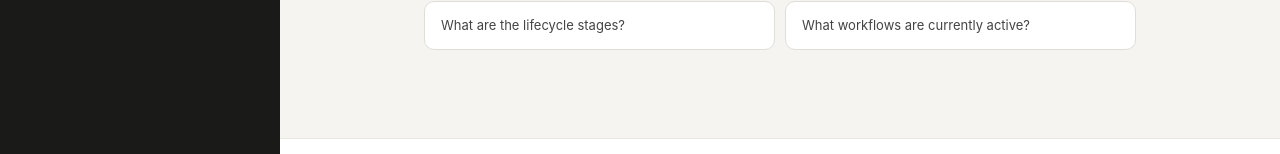
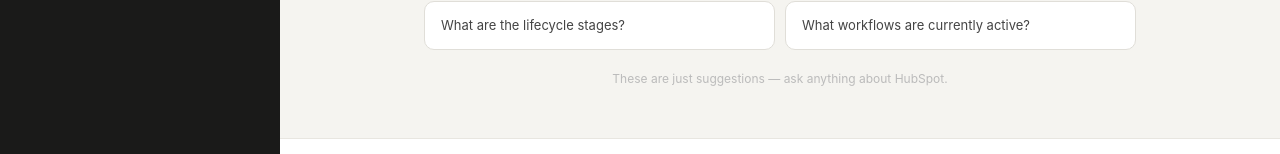
Before and after one commit to barborastuchlax/oakslab-hubspot-kb, a React (Vite) app: page / in a window 1280 px wide. Both pictures are taken after typing "Sample123" into the empty fields and a click on the button "Continue". Shown: the part 586-740 px from the top of the page. Built offline with nearby package versions, Linux system fonts and the light colour scheme.

Commit message:
add hint text below suggestions to encourage open-ended questions
https://claude.ai/code/session_013o5xg6JXBHjuu8SJr5FmXi

```diff
--- a/src/App.jsx
+++ b/src/App.jsx
@@ -507,6 +507,7 @@ export default function App() {
                     </div>
                   </div>
                 ))}
+                <p style={{ color: "#bbb", fontSize: "12px", textAlign: "center", marginTop: "12px" }}>These are just suggestions — ask anything about HubSpot.</p>
               </div>
             ) : (
               <>
```
